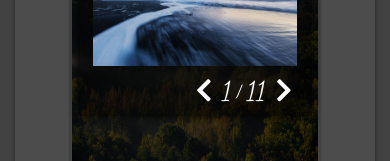
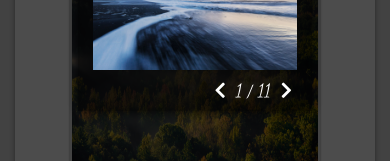
Before and after one commit to PiotrHol/Lightbox, a website built with webpack: page index.html in a window 390 px wide. Both pictures are taken after a click on the picture 195 px from the left and 223 px from the top of the page. Shown: the part 407-568 px from the top of the page. Built offline with nearby package versions, Linux system fonts and the light colour scheme.

Commit message:
Add responsiveness

```diff
--- a/scss/main.scss
+++ b/scss/main.scss
@@ -82,6 +82,14 @@ body {
           font-size: 26px;
           padding: 5px;
 
+          @media (max-width: 900px) {
+            font-size: 22px;
+          }
+
+          @media (max-width: 600px) {
+            font-size: 18px;
+          }
+
           &:first-child, &:last-child {
             cursor: pointer;
           }
```
